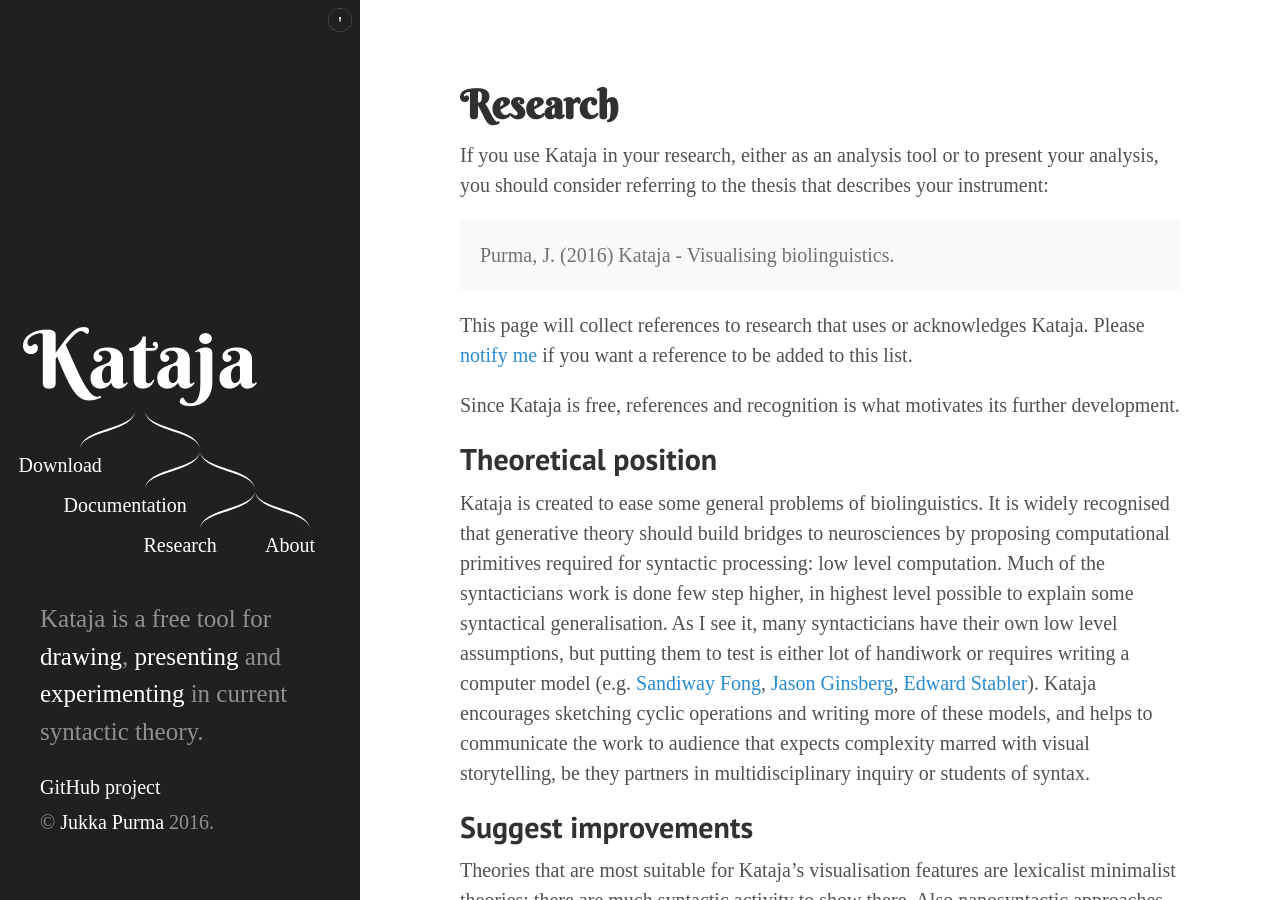
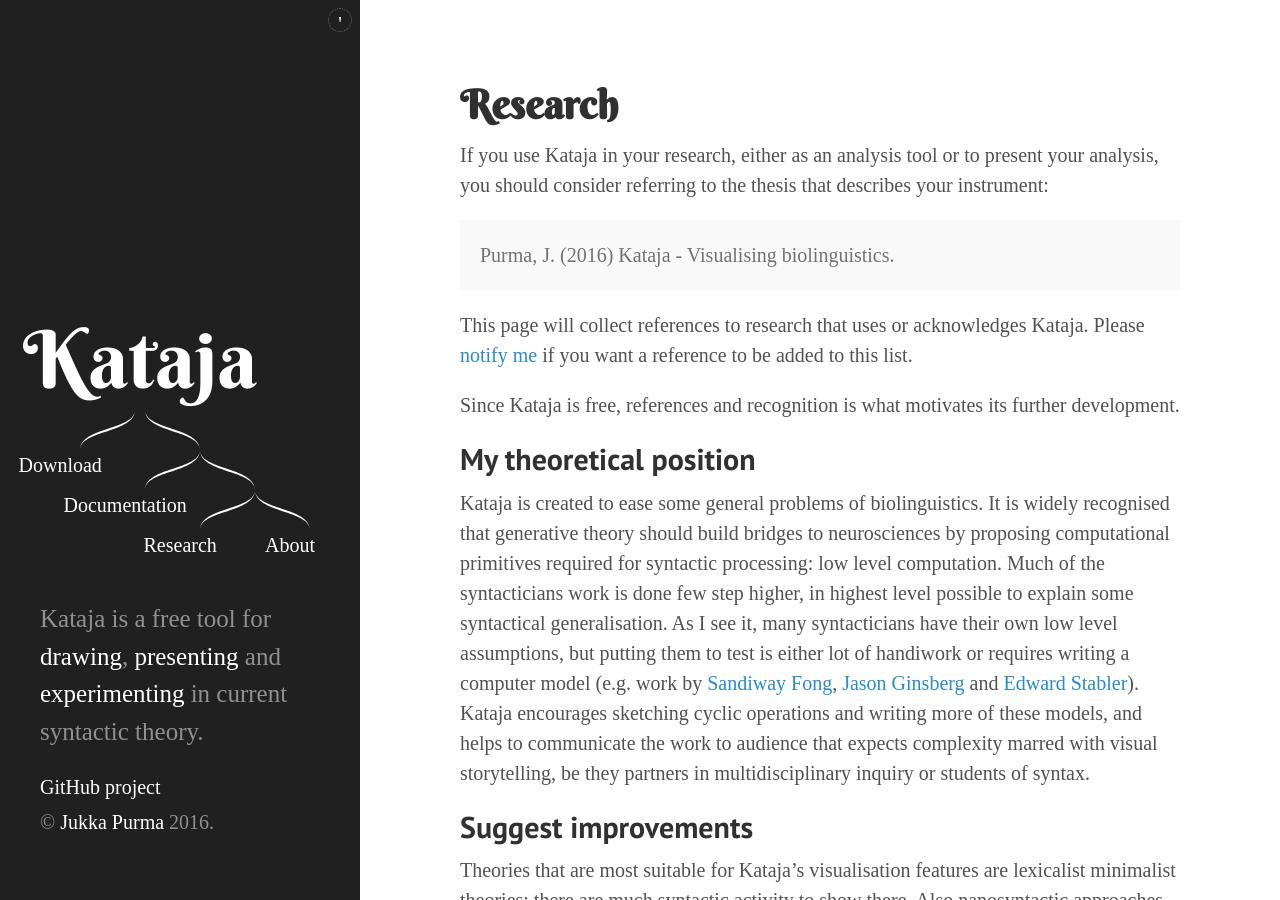
Before and after one commit to jpurma/Kataja, a Jekyll site: the page built from research.md, in a window 1280 px wide and 900 px high. Built offline with Jekyll 4.4.1, drawn with Linux system fonts in a browser that asks for light colours.

Commit message:
moar text

```diff
--- a/research.md
+++ b/research.md
@@ -13,9 +13,9 @@
 
 Since Kataja is free, references and recognition is what motivates its further development.
 
-## Theoretical position
+## My theoretical position
 
-Kataja is created to ease some general problems of biolinguistics. It is widely recognised that generative theory should build bridges to neurosciences by proposing computational primitives required for syntactic processing: low level computation. Much of the syntacticians work is done few step higher, in highest level possible to explain some syntactical generalisation. As I see it, many syntacticians have their own low level assumptions, but putting them to test is either lot of handiwork or requires writing a computer model (e.g. [Sandiway Fong](http://elmo.sbs.arizona.edu/sandiway/), [Jason Ginsberg](http://www.osaka-kyoiku.ac.jp/~jginsbur/index.html), [Edward Stabler](http://www.linguistics.ucla.edu/people/stabler/coding.html)). Kataja encourages sketching cyclic operations and writing more of these models, and helps to communicate the work to audience that expects complexity marred with visual storytelling, be they partners in multidisciplinary inquiry or students of syntax.
+Kataja is created to ease some general problems of biolinguistics. It is widely recognised that generative theory should build bridges to neurosciences by proposing computational primitives required for syntactic processing: low level computation. Much of the syntacticians work is done few step higher, in highest level possible to explain some syntactical generalisation. As I see it, many syntacticians have their own low level assumptions, but putting them to test is either lot of handiwork or requires writing a computer model (e.g. work by [Sandiway Fong](http://elmo.sbs.arizona.edu/sandiway/), [Jason Ginsberg](http://www.osaka-kyoiku.ac.jp/~jginsbur/index.html) and [Edward Stabler](http://www.linguistics.ucla.edu/people/stabler/coding.html)). Kataja encourages sketching cyclic operations and writing more of these models, and helps to communicate the work to audience that expects complexity marred with visual storytelling, be they partners in multidisciplinary inquiry or students of syntax.
 
 ## Suggest improvements
 
```
Also changed, not shown: index.md (+6 -2 lines).
